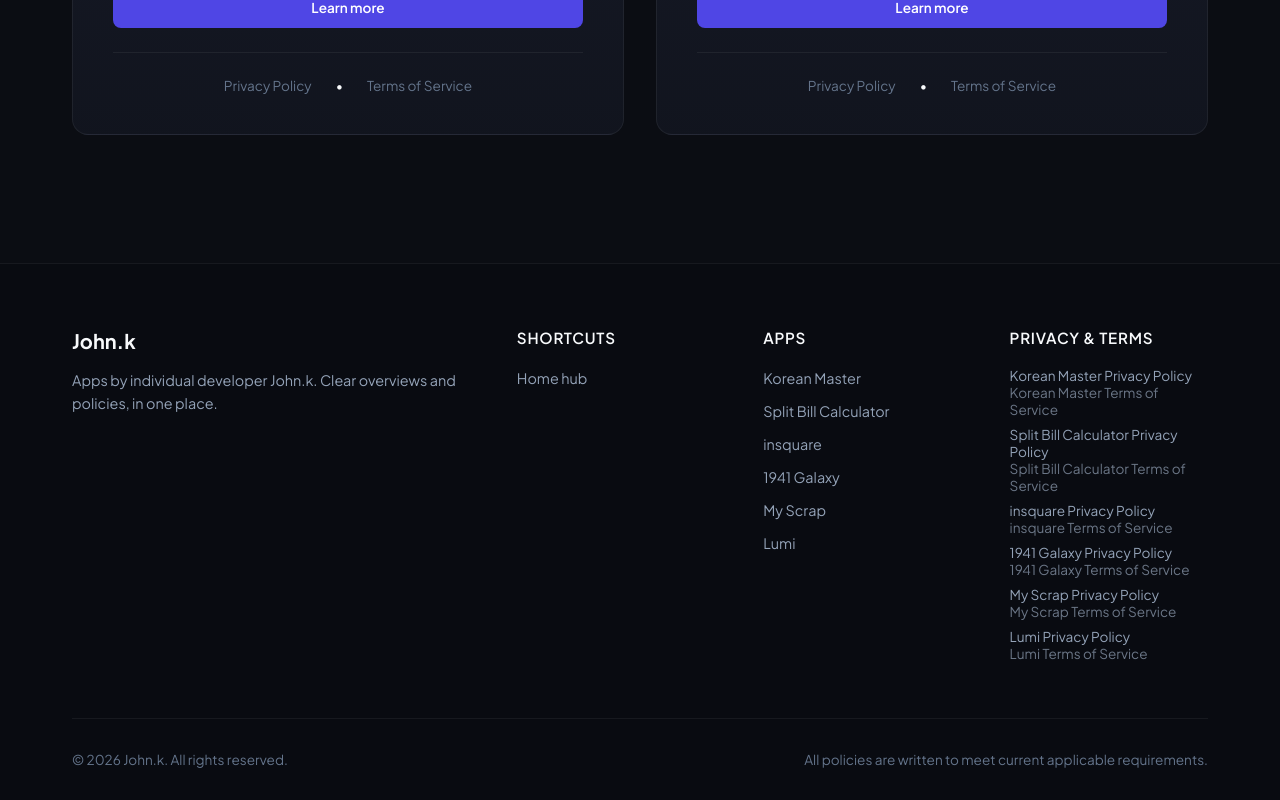
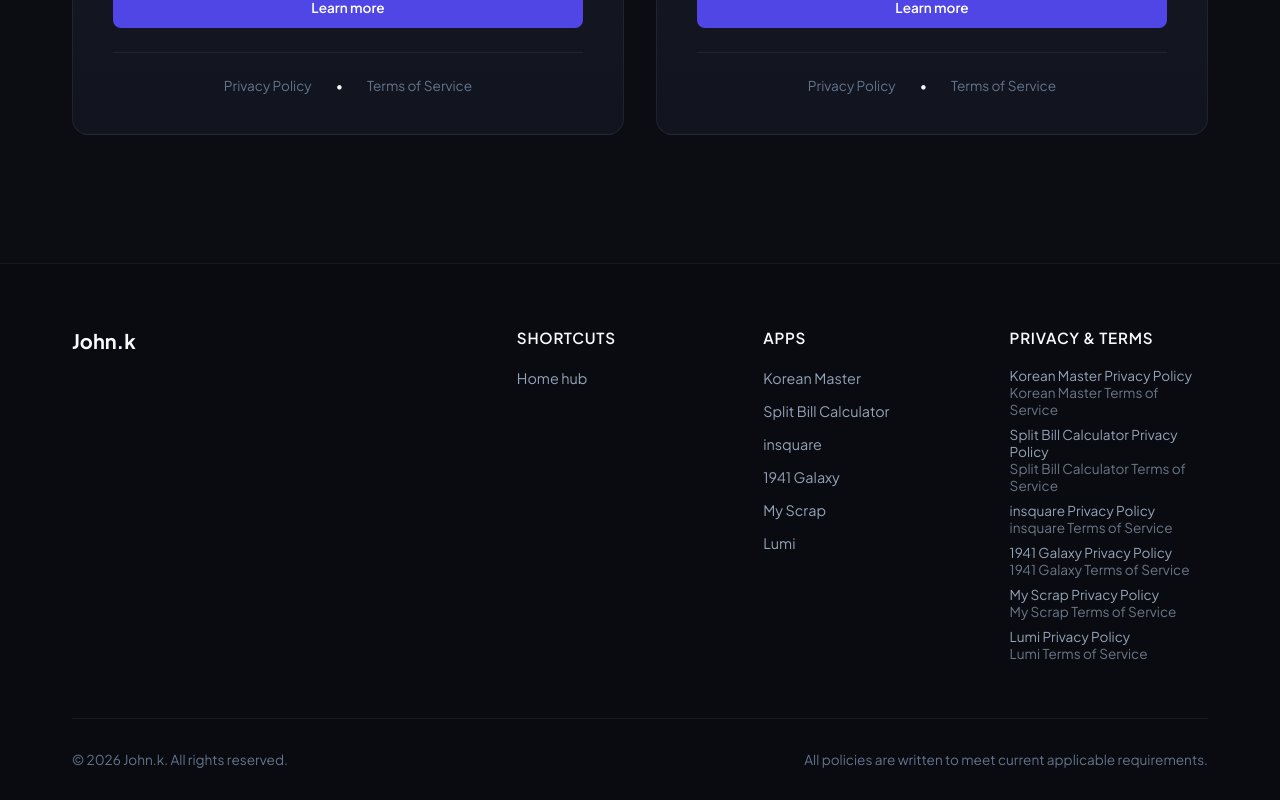
Before and after one commit to jinmo78/my-app-policies, a Next.js app: page /en in a window 1280 px wide. Shown: the part 1696-2496 px from the top of the page. Built offline with nearby package versions, Linux system fonts and the light colour scheme.

Commit message:
푸터에서 개인 개발자 안내 문구를 뺀다.
Co-authored-by: Cursor <cursoragent@cursor.com>

```diff
--- a/src/app/[lang]/layout.tsx
+++ b/src/app/[lang]/layout.tsx
@@ -64,7 +64,6 @@ export default async function LangLayout({ children, params }: Props) {
             <div className="footer-grid">
               <div className="footer-brand">
                 <h3>John.k</h3>
-                <p>{dict.footer.brand}</p>
               </div>
               <div className="footer-col">
                 <h4>{dict.footer.shortcuts}</h4>
--- a/src/app/globals.css
+++ b/src/app/globals.css
@@ -202,13 +202,6 @@ a {
 .footer-brand h3 {
   font-size: 1.25rem;
   font-weight: 700;
-  margin-bottom: 1rem;
-}
-
-.footer-brand p {
-  color: var(--text-muted);
-  font-size: 0.9rem;
-  line-height: 1.6;
 }
 
 .footer-col h4 {
--- a/src/dictionaries/en.json
+++ b/src/dictionaries/en.json
@@ -7,7 +7,6 @@
     "home": "Home"
   },
   "footer": {
-    "brand": "Apps by individual developer John.k. Clear overviews and policies, in one place.",
     "shortcuts": "Shortcuts",
     "homeHub": "Home hub",
     "apps": "Apps",
--- a/src/dictionaries/ko.json
+++ b/src/dictionaries/ko.json
@@ -7,7 +7,6 @@
     "home": "Home"
   },
   "footer": {
-    "brand": "개인 개발자 John.k가 만드는 앱입니다. 각 앱의 소개와 약관을 투명하게 공개합니다.",
     "shortcuts": "바로가기",
     "homeHub": "홈 허브",
     "apps": "출시 앱 소개",
```
